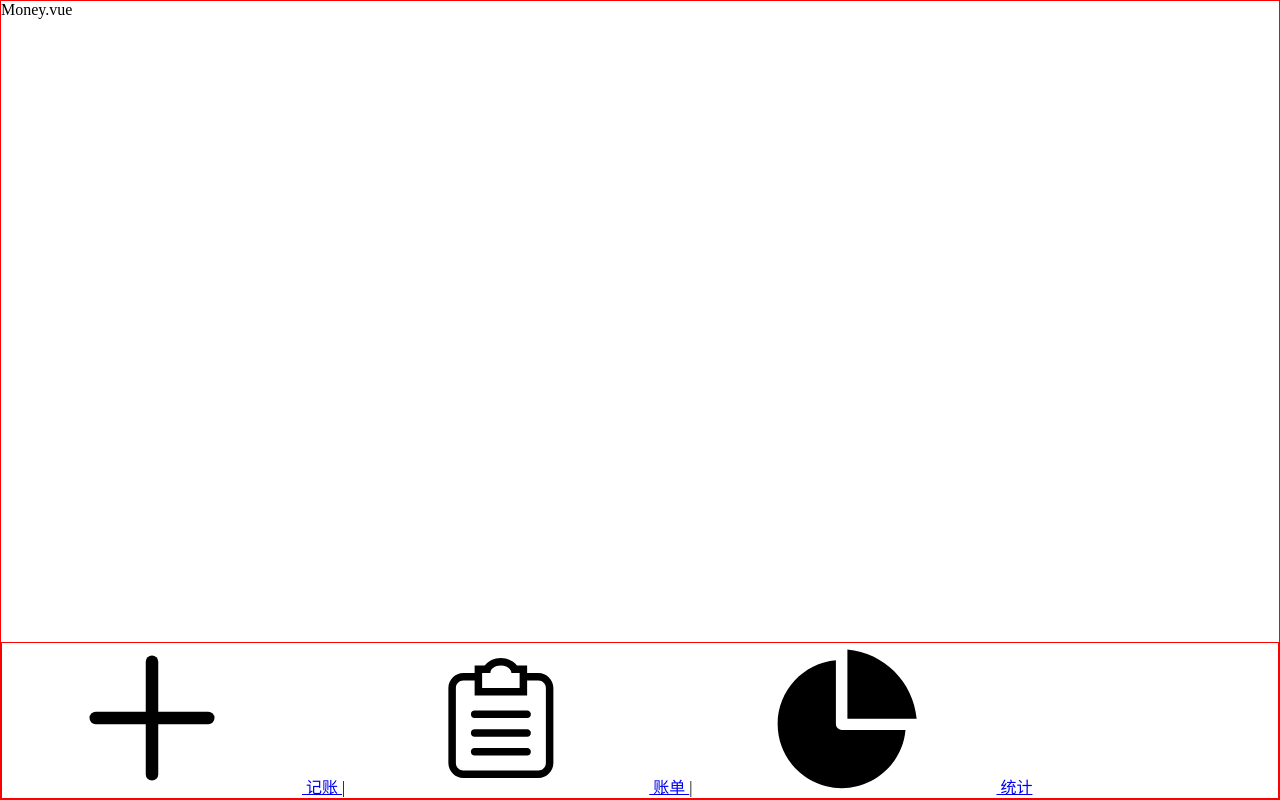
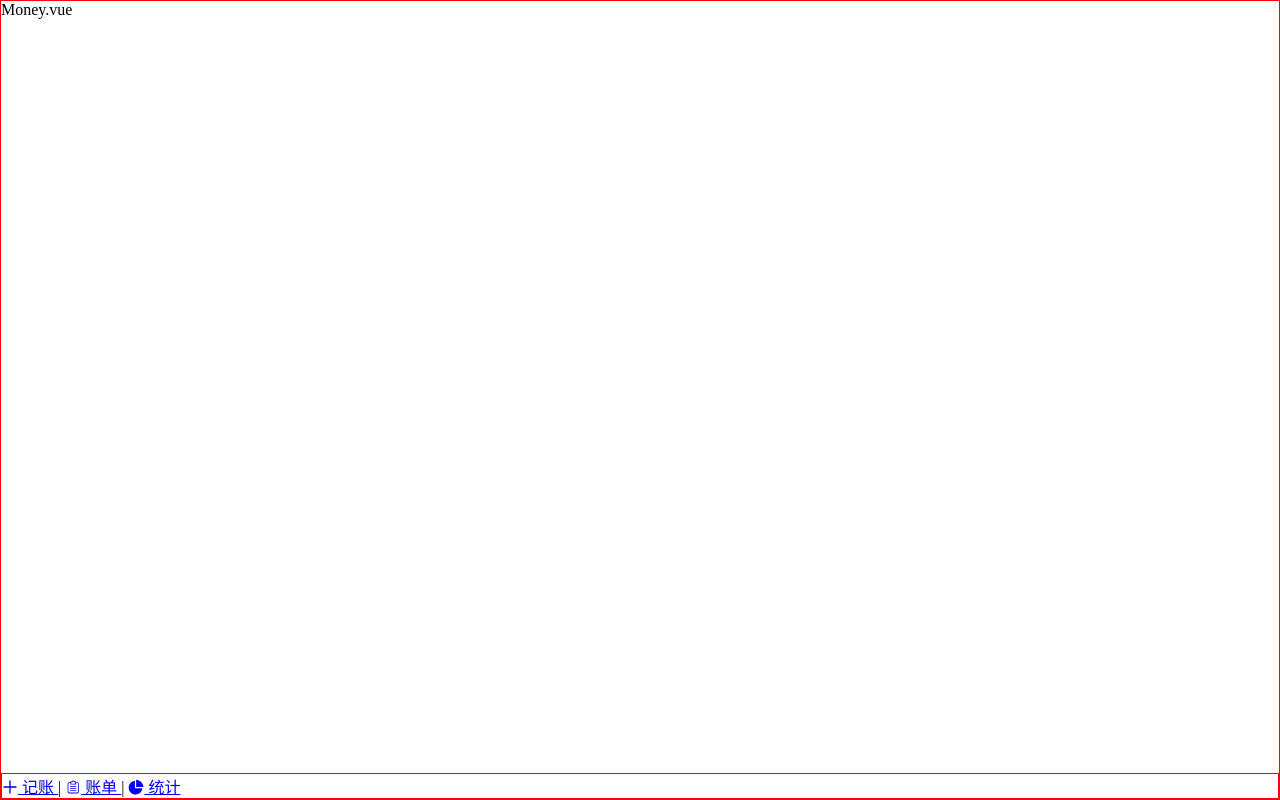
Before and after one commit to Derek-DZ/Accounting-project, a Vue app: page /#/money in a window 1280 px wide. Built offline with nearby package versions, Linux system fonts and the light colour scheme.

Commit message:
安装2svg loader å& svgo loader 配r 配置设置

```diff
--- a/package.json
+++ b/package.json
@@ -38,6 +38,8 @@
     "sass-loader": "^8.0.2",
     "svg-sprite-loader": "^5.0.0",
     "svg-sprite-loader-mod": "^4.1.6-mod1",
+    "svgo": "^1.3.2",
+    "svgo-loader": "^2.2.1",
     "typescript": "~3.9.3",
     "vue-template-compiler": "^2.6.11"
   },
--- a/src/components/Icon.vue
+++ b/src/components/Icon.vue
@@ -1,5 +1,5 @@
 <template>
-  <svg>
+  <svg class="icon">
     <use :xlink:href="'#' + name"/>
   </svg>
 </template>
```
Also changed, not shown: 1 other file (tests, documents, lock files or other folders).
